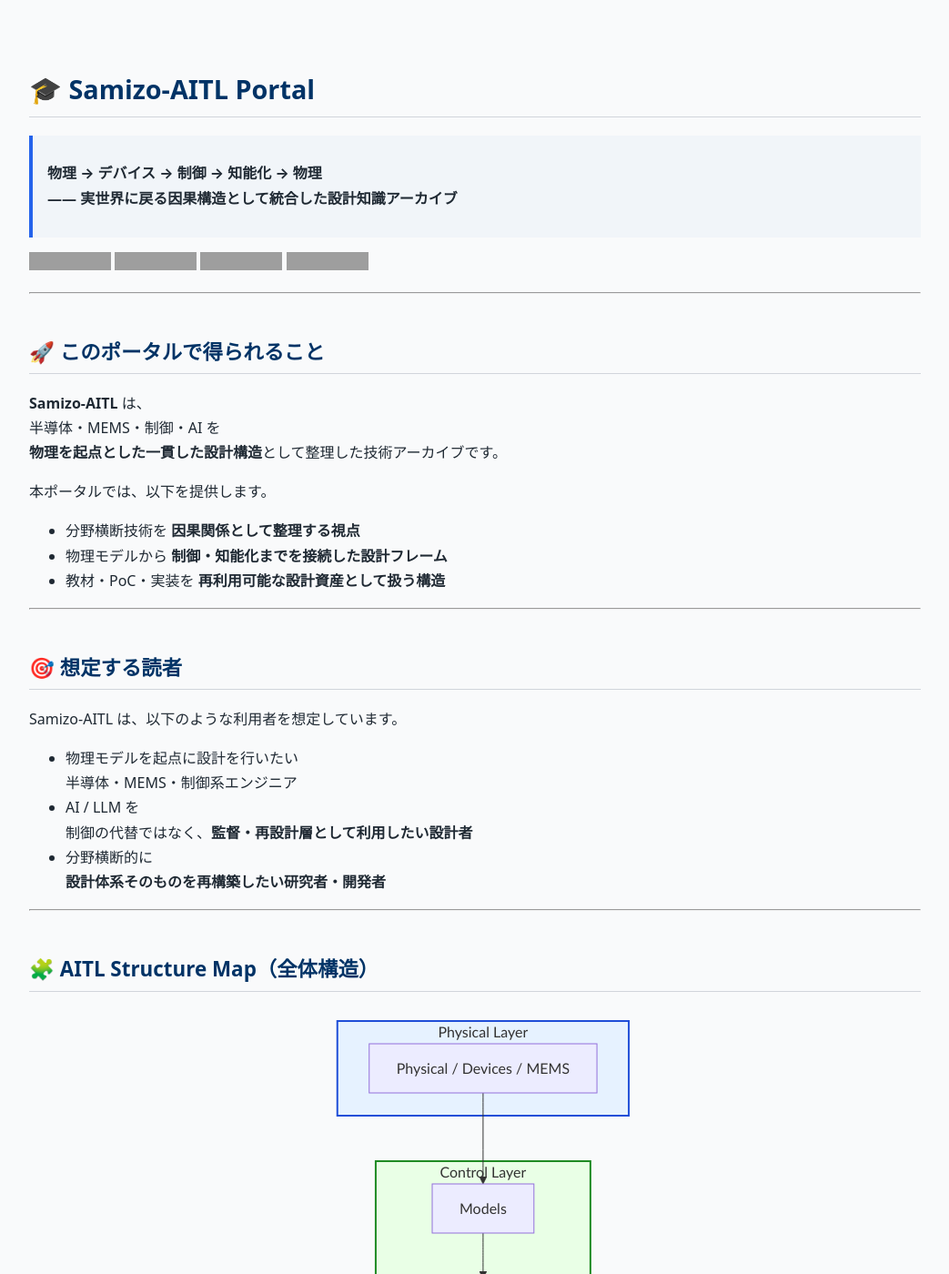
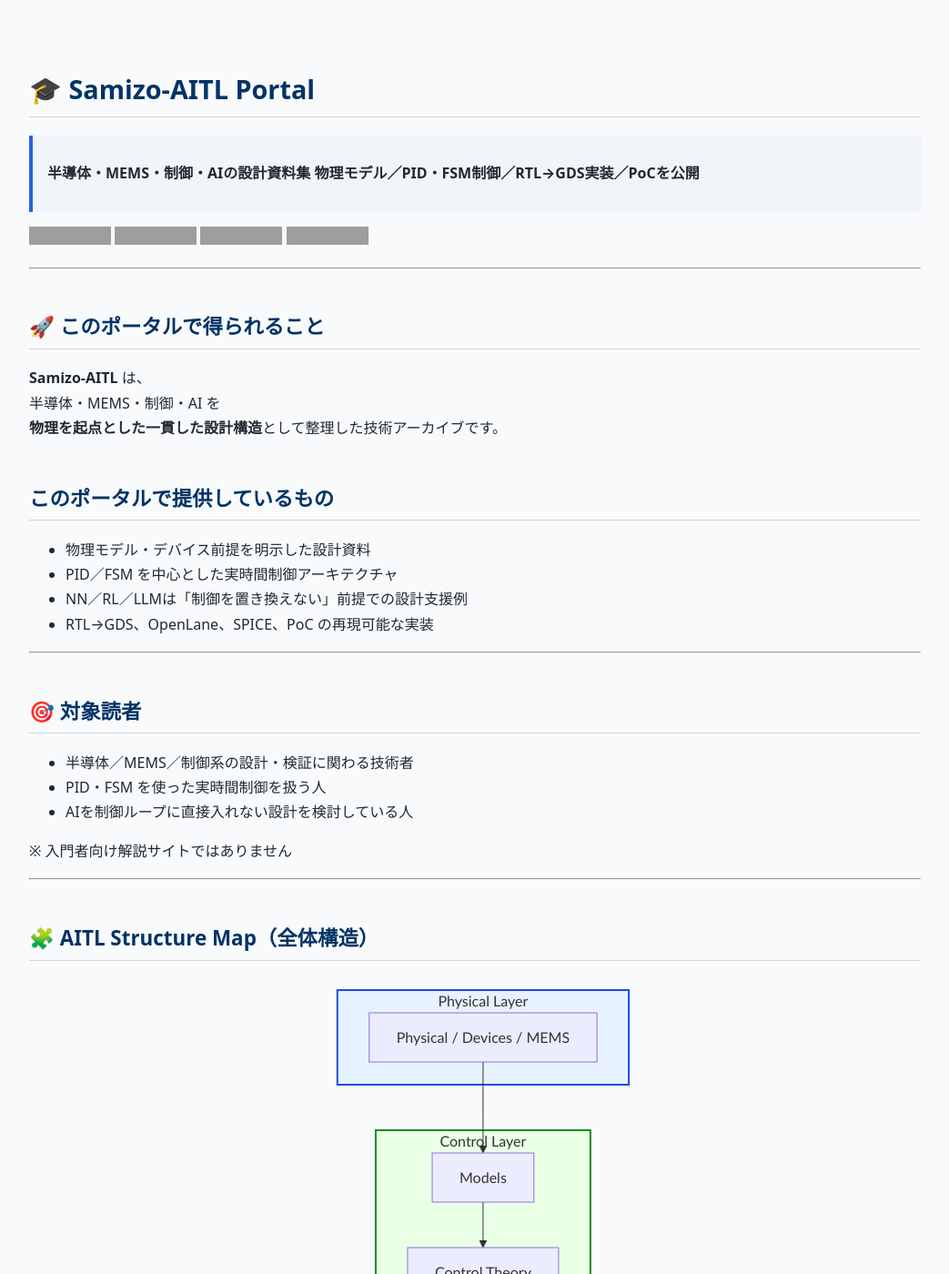
Before and after one commit to Samizo-AITL/Samizo-AITL.github.io, a Jekyll site: the page built from portal/index.md, in a window 1280 px wide and 1400 px high. Shown: the whole window at 91% size, without its empty margins (118-1161 px from the left). Built offline with Jekyll 4.4.1, drawn with Linux system fonts in a browser that asks for light colours; our own code applies the rules of GitHub Pages for plain Markdown files; grey boxes are pictures that could not be loaded.

Commit message:
Update index.md

```diff
--- a/portal/index.md
+++ b/portal/index.md
@@ -1,6 +1,6 @@
 # 🎓 Samizo-AITL Portal
-> **物理 → デバイス → 制御 → 知能化 → 物理
-> ―― 実世界に戻る因果構造として統合した設計知識アーカイブ**
+> **半導体・MEMS・制御・AIの設計資料集
+> 物理モデル／PID・FSM制御／RTL→GDS実装／PoCを公開**
 
 [![English Version](https://img.shields.io/badge/English-Version-brightgreen?logo=github)](https://samizo-aitl.github.io/portal/en/)
 [![GitHub](https://img.shields.io/badge/GitHub-Samizo--AITL-black?logo=github)](https://github.com/Samizo-AITL)
@@ -15,24 +15,22 @@
 半導体・MEMS・制御・AI を
 **物理を起点とした一貫した設計構造**として整理した技術アーカイブです。
 
-本ポータルでは、以下を提供します。
+## このポータルで提供しているもの
 
-- 分野横断技術を **因果関係として整理する視点**
-- 物理モデルから **制御・知能化までを接続した設計フレーム**
-- 教材・PoC・実装を **再利用可能な設計資産として扱う構造**
+- 物理モデル・デバイス前提を明示した設計資料
+- PID／FSM を中心とした実時間制御アーキテクチャ
+- NN／RL／LLMは「制御を置き換えない」前提での設計支援例
+- RTL→GDS、OpenLane、SPICE、PoC の再現可能な実装
 
 ---
 
-## 🎯 想定する読者
+## 🎯 対象読者
 
-Samizo-AITL は、以下のような利用者を想定しています。
+- 半導体／MEMS／制御系の設計・検証に関わる技術者
+- PID・FSM を使った実時間制御を扱う人
+- AIを制御ループに直接入れない設計を検討している人
 
-- 物理モデルを起点に設計を行いたい
-  半導体・MEMS・制御系エンジニア
-- AI / LLM を
-  制御の代替ではなく、**監督・再設計層として利用したい設計者**
-- 分野横断的に
-  **設計体系そのものを再構築したい研究者・開発者**
+※ 入門者向け解説サイトではありません
 
 ---
 
```
